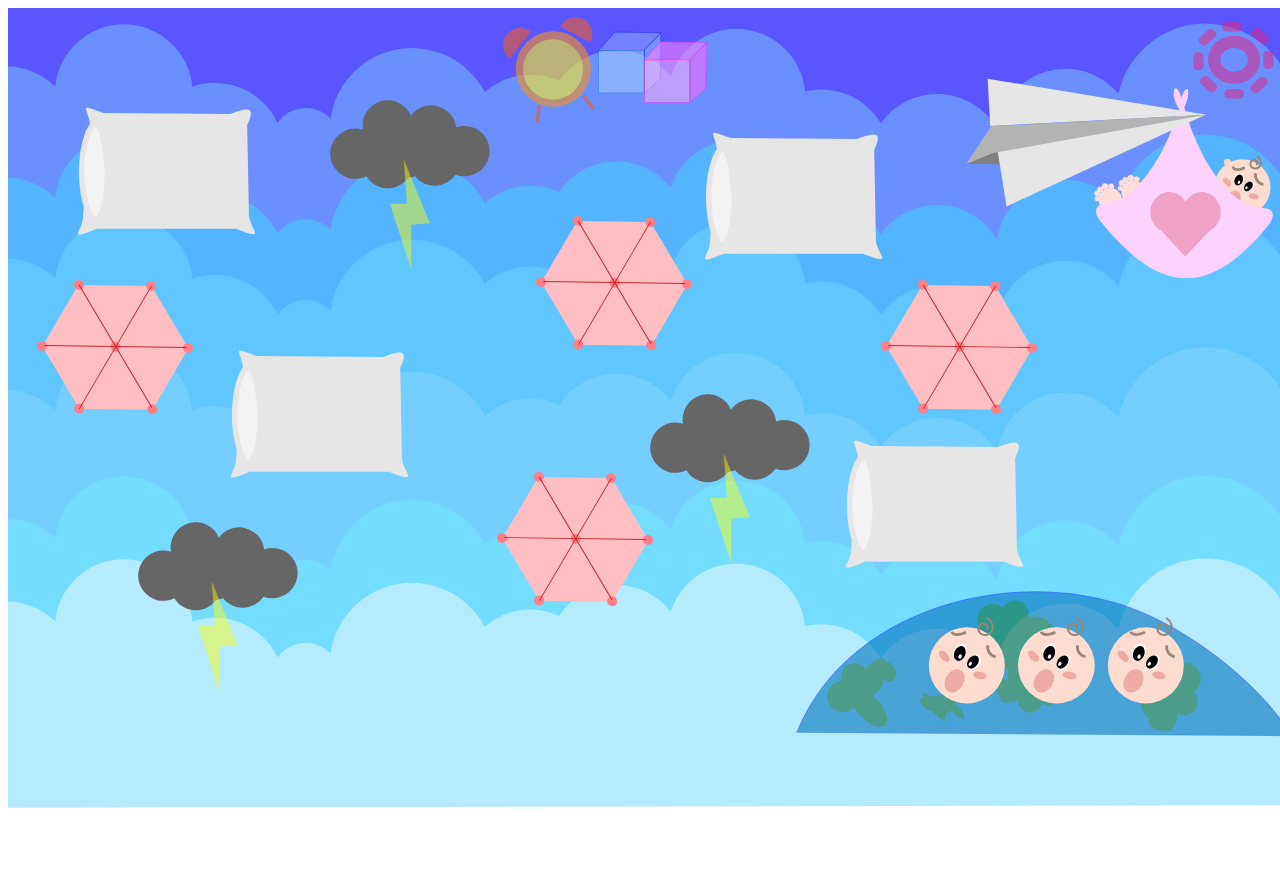
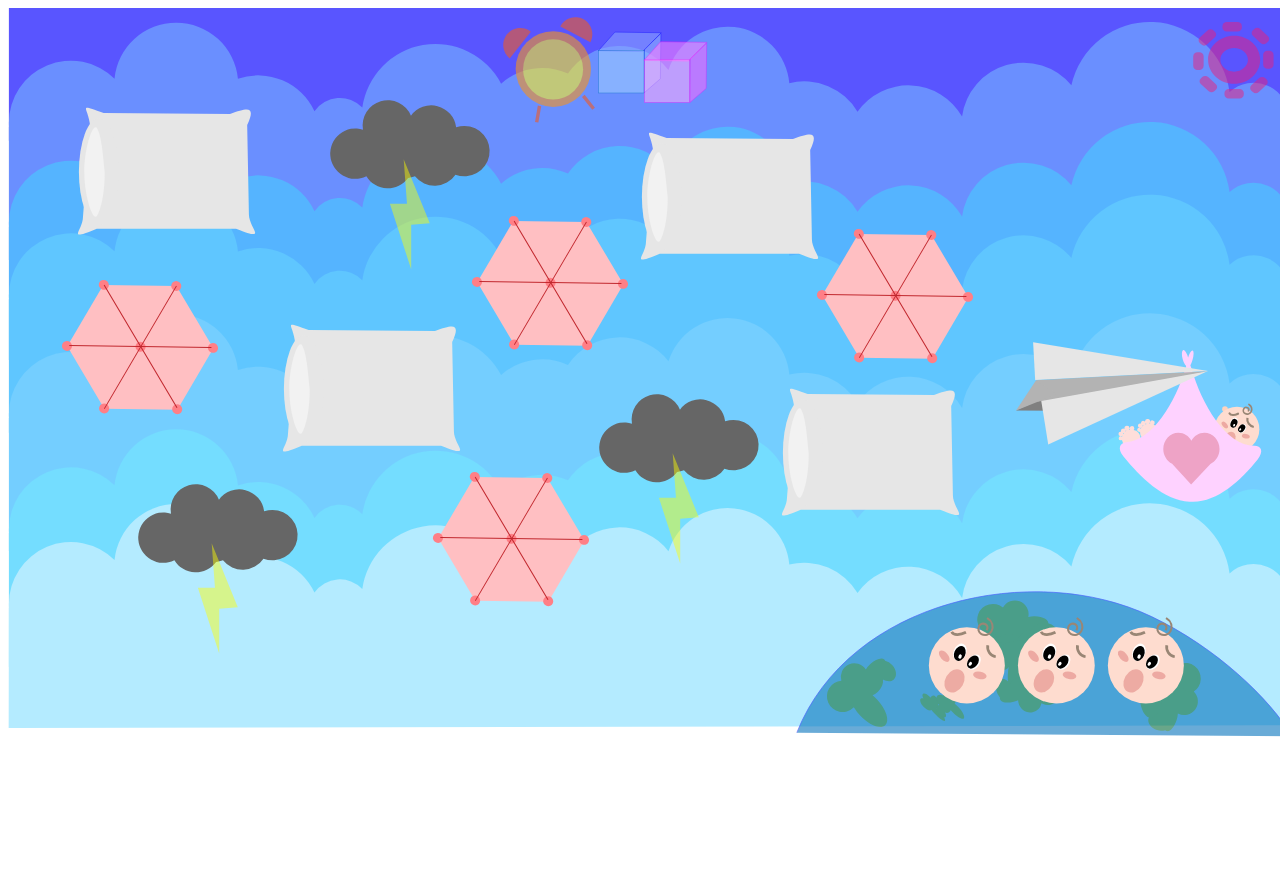
Before and after one commit to mill6515/KEA_animation, a plain HTML site: page index.html in a window 1280 px wide. Shown: the top 873 px of the page. Drawn offline with Linux system fonts and the light colour scheme.

Commit message:
nye_klasser

```diff
--- a/index.html
+++ b/index.html
@@ -11,23 +11,23 @@
 <body>
 
     <div id="screen">
-        <div id="menu_background">
+        <div id="menu_background" class="hide">
         </div>
         <div id="game">
             <div id="game_background"></div>
             <div id="game_elements">
-                <div id="baby_fly"></div>
-                <div id="paraply"></div>
-                <div id="paraply1"></div>
-                <div id="paraply2"></div>
-                <div id="paraply3"></div>
-                <div id="pude"></div>
-                <div id="pude1"></div>
-                <div id="pude2"></div>
-                <div id="pude3"></div>
-                <div id="tordensky"></div>
-                <div id="tordensky1"></div>
-                <div id="tordensky2"></div>
+                <div id="baby_fly" class="mymove"></div>
+                <div id="paraply" class="roter"></div>
+                <div id="paraply1" class="roter"></div>
+                <div id="paraply2" class="roter"></div>
+                <div id="paraply3" class="roter"></div>
+                <div id="pude" class="roter"></div>
+                <div id="pude1" class="roter"></div>
+                <div id="pude2" class="roter"></div>
+                <div id="pude3" class="roter"></div>
+                <div id="tordensky" class="roter"></div>
+                <div id="tordensky1" class="roter"></div>
+                <div id="tordensky2" class="roter"></div>
             </div>
 
             <div id="game_ui">
@@ -45,10 +45,10 @@
 
             </div>
         </div>
-        <div id="start"></div>
-        <div id="settings"></div>
-        <div id="gameover"></div>
-        <div id="levelcomplete"></div>
+        <div id="start" class="hide"></div>
+        <div id="settings" class="hide"></div>
+        <div id="gameover" class="hide"></div>
+        <div id="levelcomplete" class="hide"></div>
     </div>
 
 
--- a/style.css
+++ b/style.css
@@ -2,86 +2,91 @@
     margin: 0;
     height: 100%;
     overflow: hidden;
-
 }
 
+.hide {
+    display: none;
+}
+
+/*START SIDER*/
+
 #menu_background {
-    background: url(produktion/instruktioner.svg);
-    height: 100vh;
+    background: url(produktion/titelside.svg);
+    height: 100vw;
     width: 100vw;
     background-size: cover;
     background-repeat: no-repeat;
     background-position: center;
     position: relative;
-    display: none;
+    top: 0vw;
 }
 
 #game_background {
     background: url(produktion/baggrund.svg);
-    height: 100vh;
+    height: 100vw;
+    width: 100vw;
+    background-size: contain;
+    background-repeat: no-repeat;
+    background-position: top;
+    position: relative;
+}
+
+#start {
+    background: url(produktion/instruktioner.svg);
+    height: 100vw;
     width: 100vw;
     background-size: cover;
     background-repeat: no-repeat;
     background-position: center;
     position: relative;
+    top: 0vw;
 }
 
-#start {
-    background: url(produktion/titelside.svg);
-    height: 100vh;
+#settings {
+    background: url(produktion/settings.svg);
+    height: 100vw;
     width: 100vw;
     background-size: cover;
     background-repeat: no-repeat;
     background-position: center;
     position: relative;
-    display: none;
-
+    top: 0vw;
 }
 
-#settings {
-    background: url(produktion/settings.svg);
-    height: 100vh;
+#gameover {
+    background: url(produktion/tabt.svg);
+    height: 100vw;
     width: 100vw;
     background-size: cover;
     background-repeat: no-repeat;
     background-position: center;
     position: relative;
-    display: none;
+    top: 0vw;
 }
 
-#gameover {
-    background: url(produktion/tabt.svg);
-    height: 100vh;
+#levelcomplete {
+
+    background: url(produktion/vundet.svg);
+    height: 100vw;
     width: 100vw;
     background-size: cover;
     background-repeat: no-repeat;
     background-position: center;
     position: relative;
-    display: none;
+    top: 0vw;
 }
 
-#levelcomplete {
-
-    background: url(produktion/vundet.svg);
-    height: 100vh;
-    width: 100vw;
-    background-size: cover;
-    background-repeat: no-repeat;
-    background-position: center;
-    position: relative;
-    display: none;
-}
-
+/*SPIL ELEMENTER*/
 
 #baby_fly {
     background-image: url("produktion/baby_fly.svg");
     background-repeat: no-repeat;
     background-size: 100%;
-    width: 25vw;
+    width: 20vw;
     height: 23vw;
     position: absolute;
     top: 6vw;
-    left: 75vw;
+    left: 79vw;
 }
 
 #paraply {
@@ -92,7 +97,8 @@
     height: 20vw;
     position: absolute;
     top: 20vw;
-    left: 2vw;
+    left: 4vw;
+    transform-origin: 50% 50%;
 }
 
 #paraply1 {
@@ -103,7 +109,8 @@
     height: 20vw;
     position: absolute;
     top: 35vw;
-    left: 38vw;
+    left: 33vw;
+    transform-origin: 50% 50%;
 }
 
 #paraply2 {
@@ -114,7 +121,8 @@
     height: 20vw;
     position: absolute;
     top: 15vw;
-    left: 41vw;
+    left: 36vw;
+    transform-origin: 50% 50%;
 }
 
 #paraply3 {
@@ -124,8 +132,9 @@
     width: 14vw;
     height: 20vw;
     position: absolute;
-    top: 20vw;
-    left: 68vw;
+    top: 16vw;
+    left: 63vw;
+    transform-origin: 50% 50%;
 }
 
 #pude {
@@ -137,6 +146,7 @@
     position: absolute;
     top: 6vw;
     left: 6vw;
+    transform-origin: 50% 50%;
 }
 
 #pude1 {
@@ -146,8 +156,9 @@
     width: 14vw;
     height: 20vw;
     position: absolute;
-    top: 25vw;
-    left: 18vw;
+    top: 23vw;
+    left: 22vw;
+    transform-origin: 50% 50%;
 }
 
 #pude2 {
@@ -158,7 +169,8 @@
     height: 20vw;
     position: absolute;
     top: 8vw;
-    left: 55vw;
+    left: 50vw;
+    transform-origin: 50% 50%;
 }
 
 #pude3 {
@@ -168,8 +180,9 @@
     width: 14vw;
     height: 20vw;
     position: absolute;
-    top: 32vw;
-    left: 66vw;
+    top: 28vw;
+    left: 61vw;
+    transform-origin: 50% 50%;
 }
 
 #tordensky {
@@ -179,8 +192,9 @@
     width: 14vw;
     height: 20vw;
     position: absolute;
-    top: 40vw;
+    top: 37vw;
     left: 10vw;
+    transform-origin: 50% 50%;
 }
 
 #tordensky1 {
@@ -192,6 +206,7 @@
     position: absolute;
     top: 7vw;
     left: 25vw;
+    transform-origin: 50% 50%;
 }
 
 #tordensky2 {
@@ -202,8 +217,11 @@
     height: 20vw;
     position: absolute;
     top: 30vw;
-    left: 50vw;
+    left: 46vw;
+    transform-origin: 50% 50%;
 }
+
+/*UI ELEMENTER*/
 
 #tid {
     background-image: url("produktion/tid.svg");
@@ -287,3 +305,52 @@
     left: 93vw;
     z-index: 1;
 }
+
+
+
+.roter {
+    animation-name: roter_kf;
+    animation-duration: 5s;
+    animation-iteration-count: 20;
+    animation-timing-function: linear;
+}
+
+
+@keyframes roter_kf {
+    0% {
+        transform: rotate(0deg);
+    }
+
+    100% {
+        transform: rotate(360deg);
+    }
+}
+
+.mymove {
+    animation-name: mymove_kf;
+    animation-duration: 6s;
+    animation-iteration-count: 20;
+    animation-timing-function: linear;
+}
+
+@keyframes mymove_kf {
+    0% {
+        top: 3vw;
+    }
+
+    25% {
+        top: 25vw;
+    }
+
+    50% {
+        top: 10vw;
+    }
+
+    75% {
+        top: 25vw;
+    }
+
+    100% {
+        top: 30vw;
+    }
+}
```
